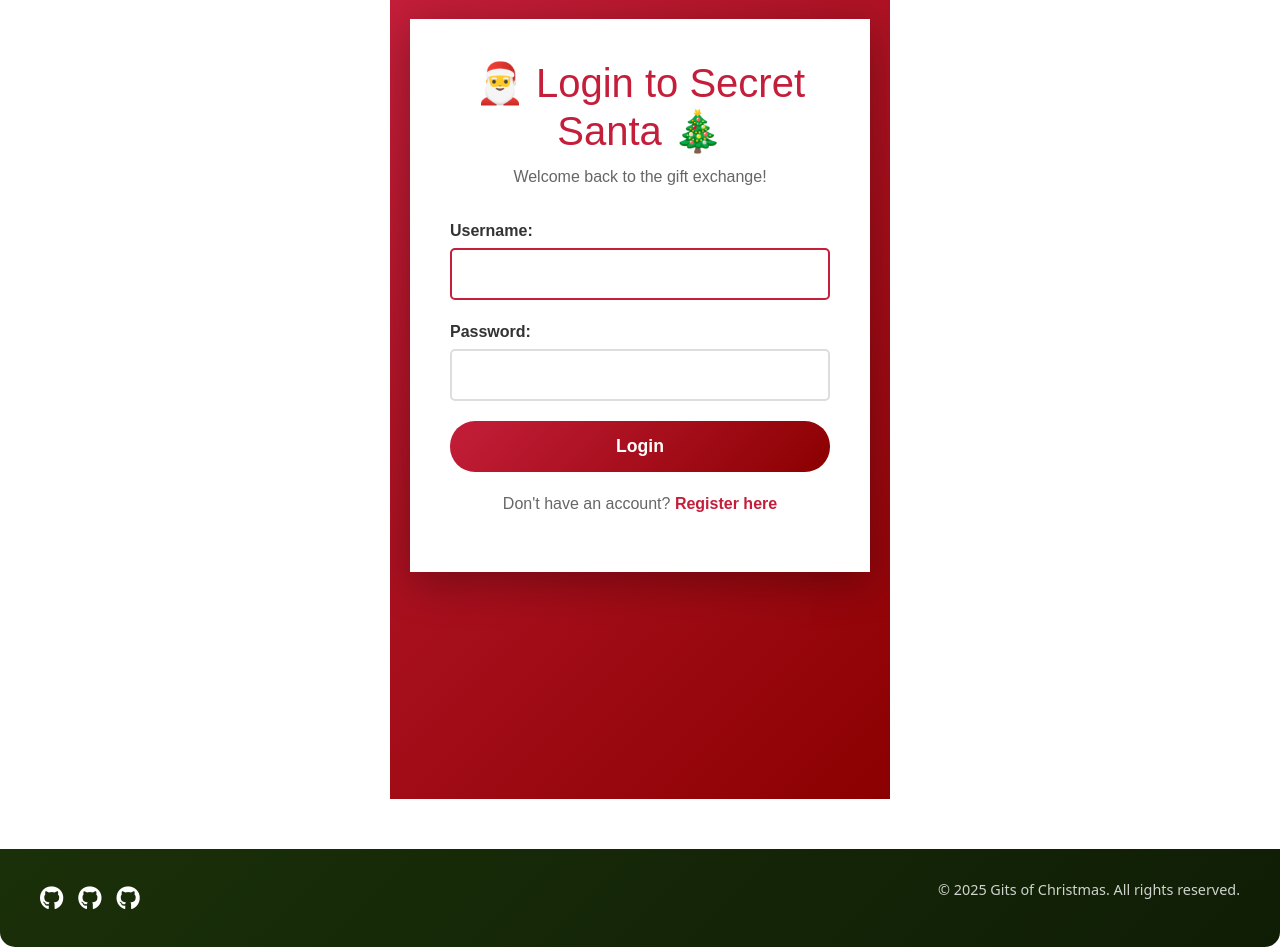
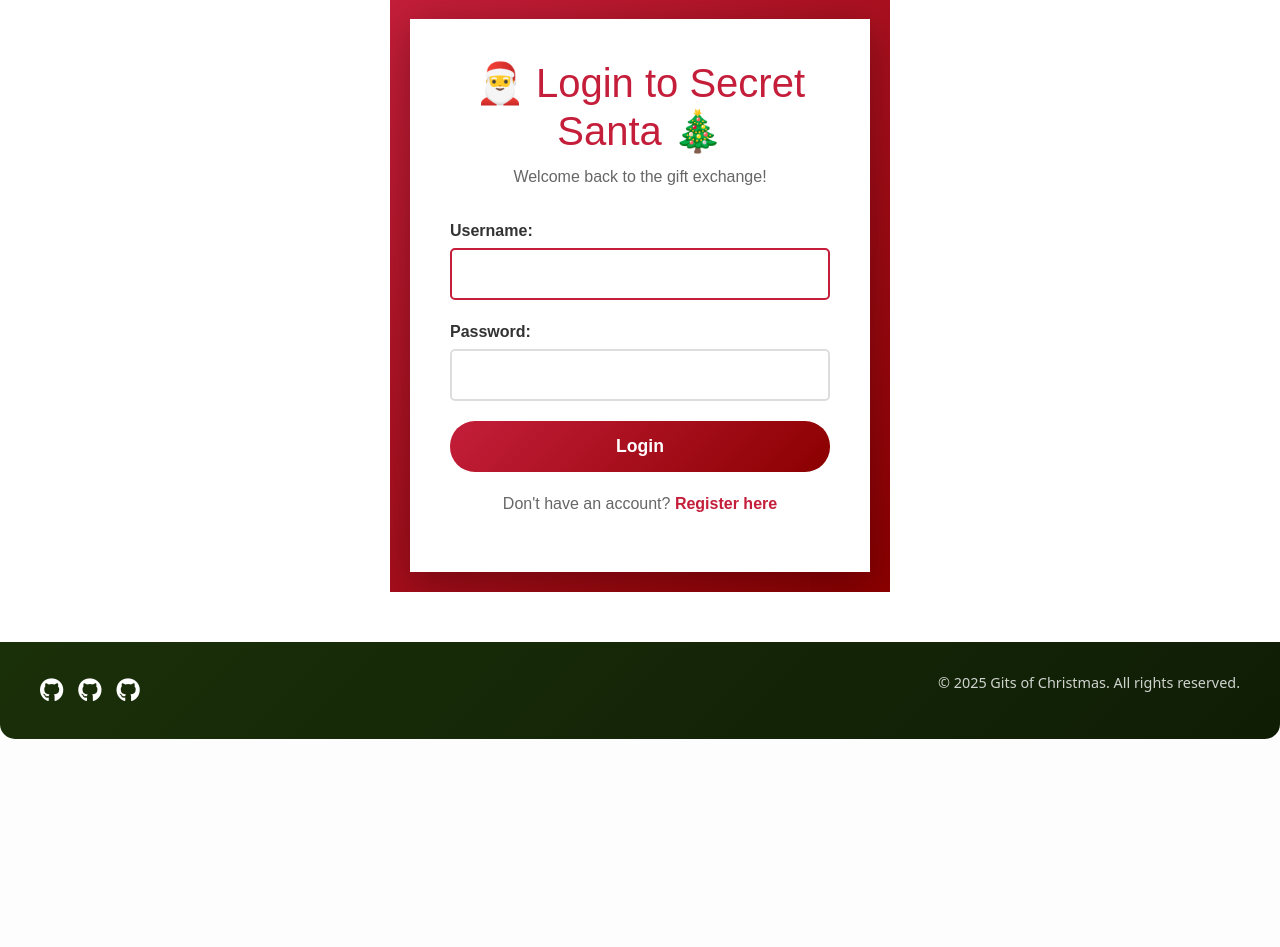
Before and after one commit to Scaphix/git-for-christmas, a Django app: page /login/ in a window 1280 px wide. Shown: the part 134-1081 px from the top of the page. After the commit the page ends 873 px from the top, so only its background shows below. Run offline with Django 5.2, Linux system fonts and the light colour scheme.

Commit message:
Center login/register forms and reduce page height

```diff
--- a/users/templates/users/login.html
+++ b/users/templates/users/login.html
@@ -12,7 +12,10 @@
         margin: 50px auto;
         padding: 20px;
         background: linear-gradient(135deg, #c41e3a 0%, #8b0000 100%);
-        min-height: 100vh;
+        min-height: 70vh;
+        display: flex;
+        align-items: center;
+        justify-content: center;
         position: relative;
         overflow-x: hidden;
     }
--- a/users/templates/users/register.html
+++ b/users/templates/users/register.html
@@ -61,7 +61,10 @@
         margin: 50px auto;
         padding: 20px;
         background: linear-gradient(135deg, #c41e3a 0%, #8b0000 100%);
-        min-height: 100vh;
+        min-height: 70vh;
+        display: flex;
+        align-items: center;
+        justify-content: center;
         position: relative;
         overflow-x: hidden;
     }
```
